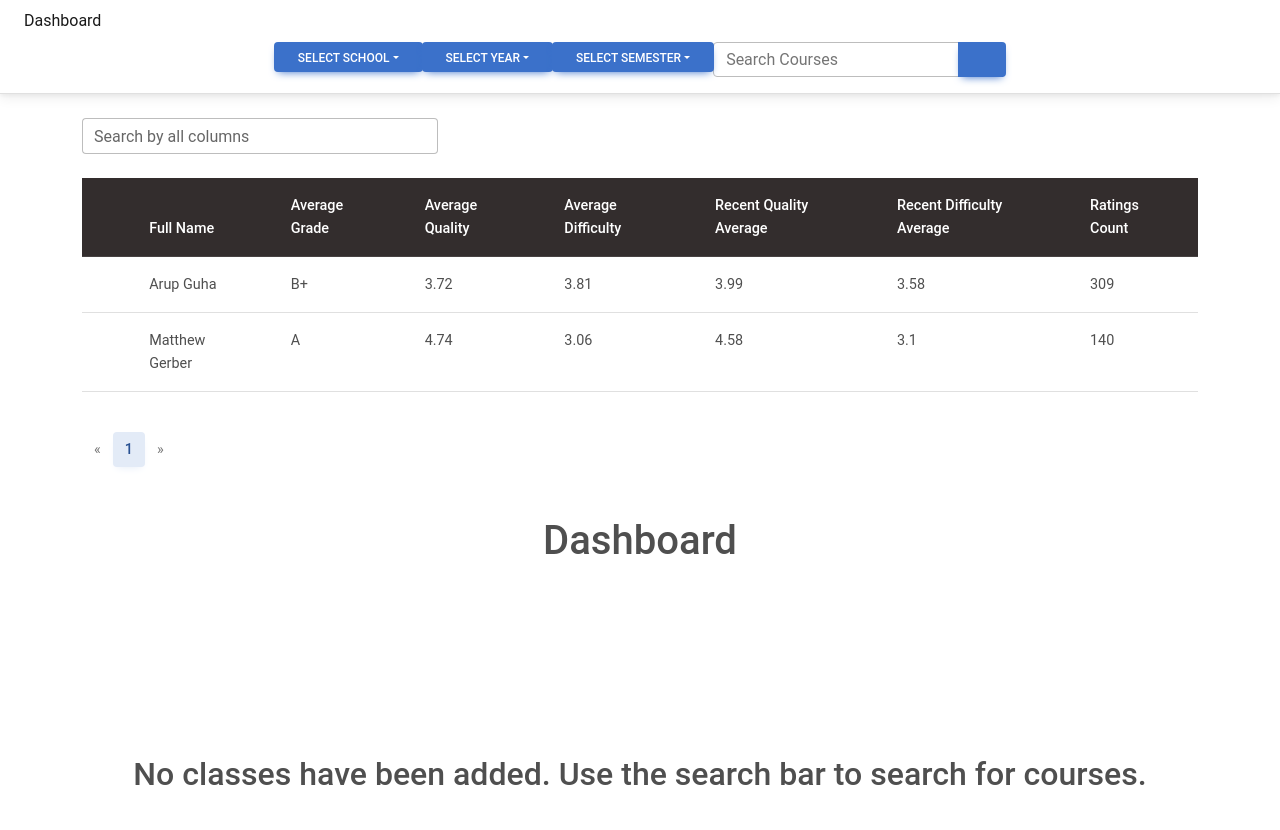
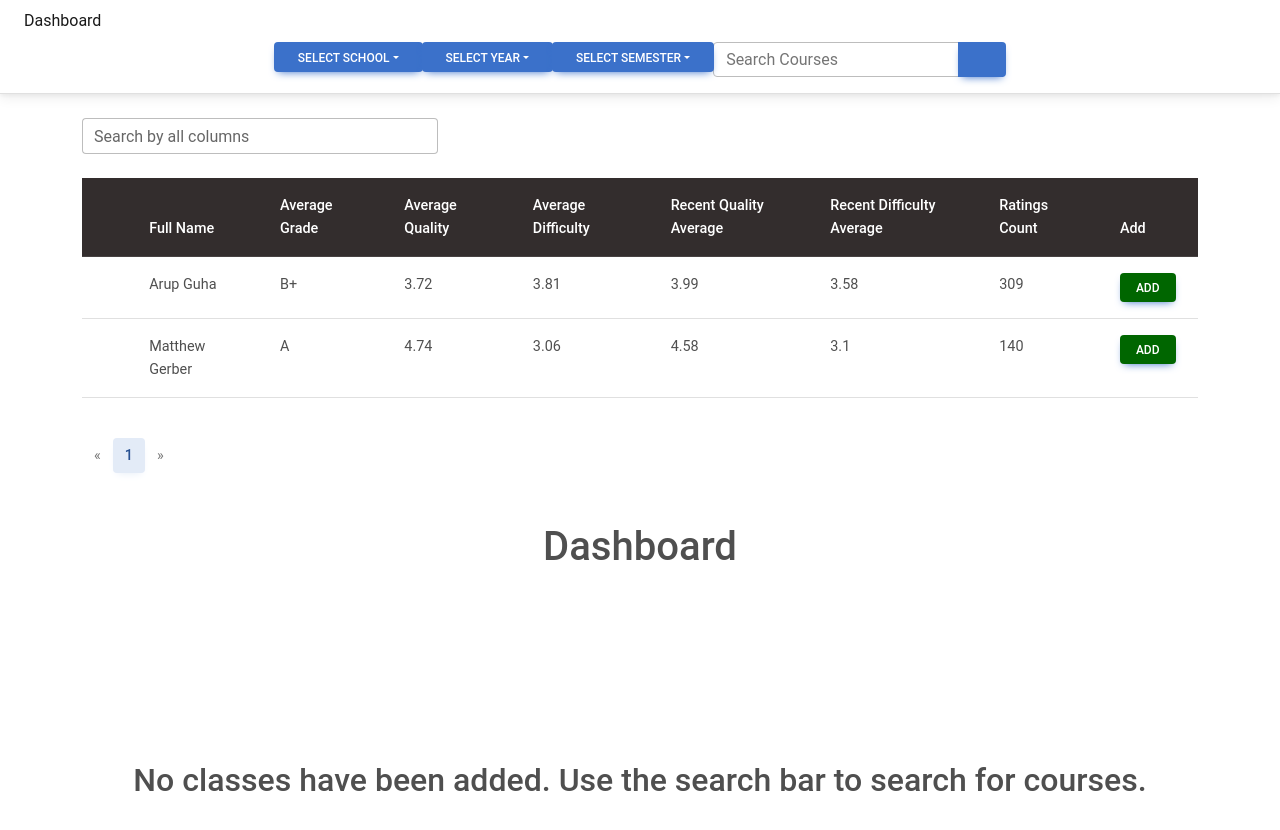
Before and after one commit to FindMyProfessors/findmyprofessors, a React (Create React App) app in the folder website2/: page /Dashboard in a window 1280 px wide. Shown: the top 830 px of the page. Built offline with nearby package versions, Linux system fonts and the light colour scheme; the HTML template or start-up script is replaced by a standard one.

Commit message:
added add button with accessible coloring

```diff
--- a/website2/src/components/ProfessorTable.jsx
+++ b/website2/src/components/ProfessorTable.jsx
@@ -10,13 +10,11 @@ import {
   MDBPagination,
   MDBPaginationItem,
   MDBPaginationLink,
-
   MDBBtn,
   MDBIcon
 } from 'mdb-react-ui-kit';
 import { Line, Radar } from 'react-chartjs-2';
 import 'chart.js/auto';
-
 
 const ProfessorTable = ({ professors }) => {
   const [searchTerm, setSearchTerm] = useState('');
@@ -68,6 +66,7 @@ const ProfessorTable = ({ professors }) => {
             <th>Recent Quality Average</th>
             <th>Recent Difficulty Average</th>
             <th>Ratings Count</th>
+            <th>Add</th>
           </tr>
         </MDBTableHead>
         <MDBTableBody>
@@ -77,7 +76,6 @@ const ProfessorTable = ({ professors }) => {
                 <td>
                   <MDBIcon icon={isExpanded && selectedProfessor === professor ? 'angle-up' : 'angle-down'} />
                 </td>
-
                 <td>{professor.fullName}</td>
                 <td>{professor.averageGrade}</td>
                 <td>{professor.averageQuality}</td>
@@ -85,10 +83,13 @@ const ProfessorTable = ({ professors }) => {
                 <td>{professor.recentQualityAverage}</td>
                 <td>{professor.recentDifficultyAverage}</td>
                 <td>{professor.ratingsCount}</td>
+                <td>
+                  <MDBBtn style={{ backgroundColor: 'rgb(0, 102, 0)', color: 'white' }} size="sm">Add</MDBBtn>
+                </td>
               </tr>
               {selectedProfessor === professor && isExpanded && (
                 <tr>
-                  <td colSpan="8">
+                  <td colSpan="9">
                     <ProfessorDetails professor={professor} />
                   </td>
                 </tr>
@@ -148,7 +149,7 @@ const ProfessorDetails = ({ professor }) => {
   };
 
   return (
-    <div style={{ display: 'flex', justifyContent: 'center', alignItems: 'center' }}>
+    <div style={{ display: 'flex', justifyContent: 'center', alignItems: 'flex-start' }}>
       <div style={{ width: '45%', marginRight: '5%' }}>
         <Line data={lineData} />
       </div>
```
